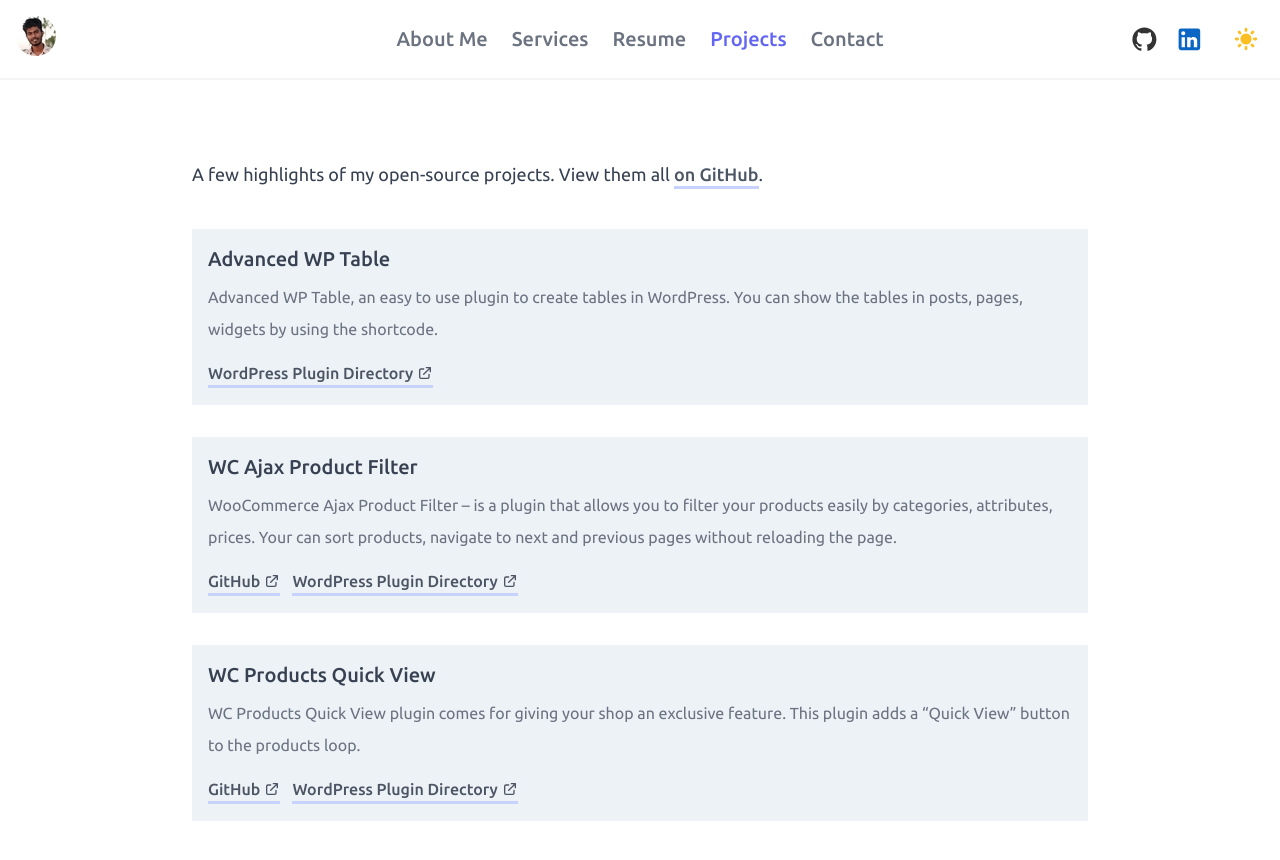
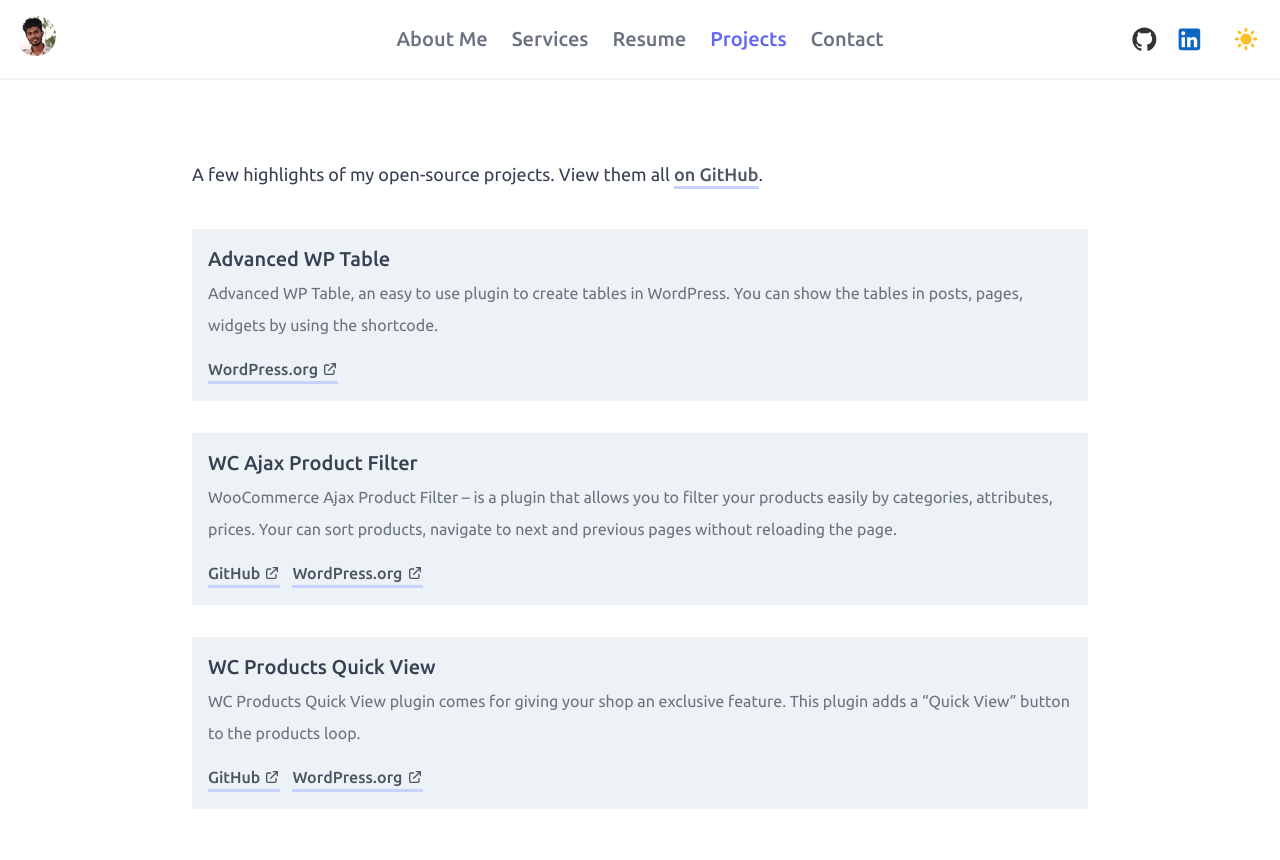
Before and after one commit to shamimmoeen/personal-website, a React (Create React App) app: page /projects in a window 1280 px wide. Shown: the top 860 px of the page. Built offline with nearby package versions, Linux system fonts and the light colour scheme.

Commit message:
Renamte wp plugin directory link name

```diff
--- a/src/components/Project.js
+++ b/src/components/Project.js
@@ -4,7 +4,7 @@ import { ExternalLinkIcon } from '@heroicons/react/outline';
 const Project = ({ title, githubUrl, wpPluginDirectoryUrl, children }) => {
 	return (
 		<div className="bg-[#edf2f7] p-4 mb-8">
-			<h3 className="text-xl font-medium mb-2">{title}</h3>
+			<h3 className="text-xl font-medium mb-1">{title}</h3>
 			<p className="text-gray-500">{children}</p>
 			<div className="mt-3">
 				{githubUrl && (
@@ -21,7 +21,7 @@ const Project = ({ title, githubUrl, wpPluginDirectoryUrl, children }) => {
 						rel="noreferrer"
 						className="text-link items-center mr-3"
 					>
-						WordPress Plugin Directory
+						WordPress.org
 						<ExternalLinkIcon className="w-4 h-4 ml-1" />
 					</a>
 				)}
```
